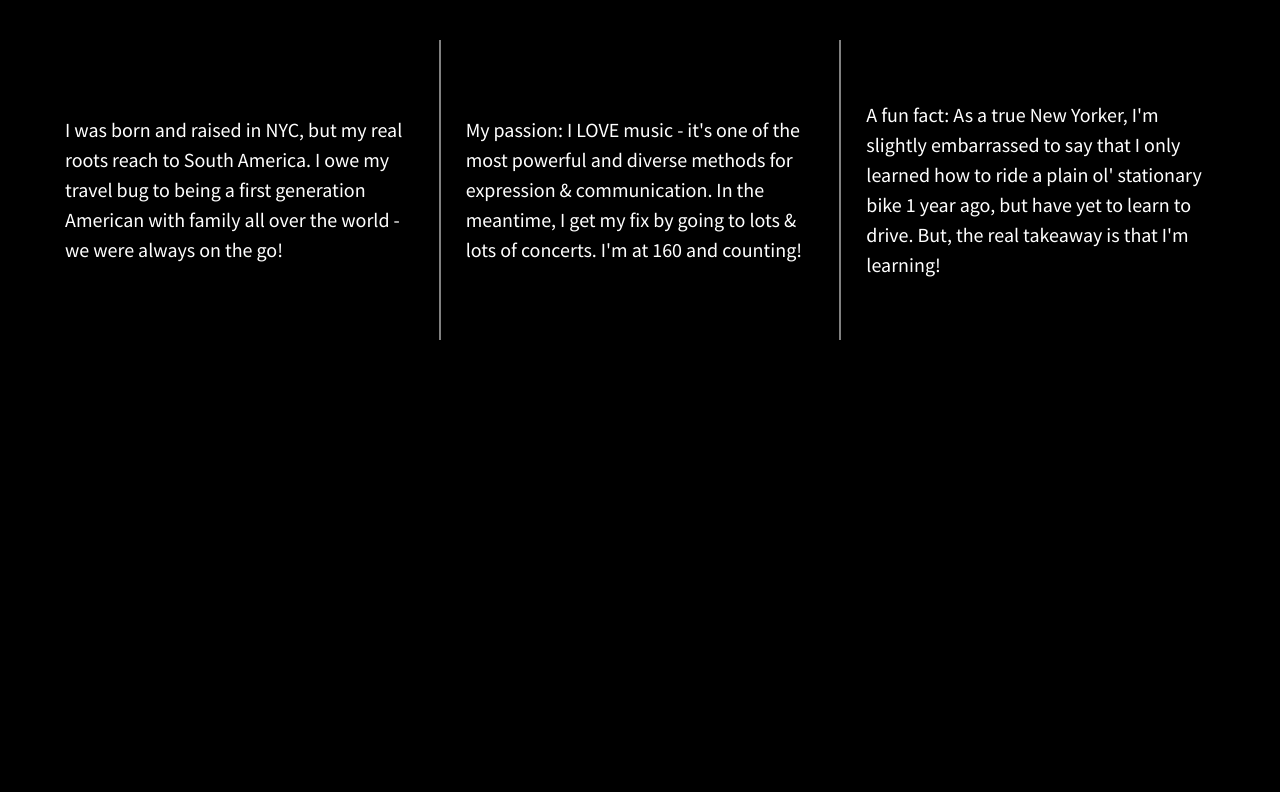
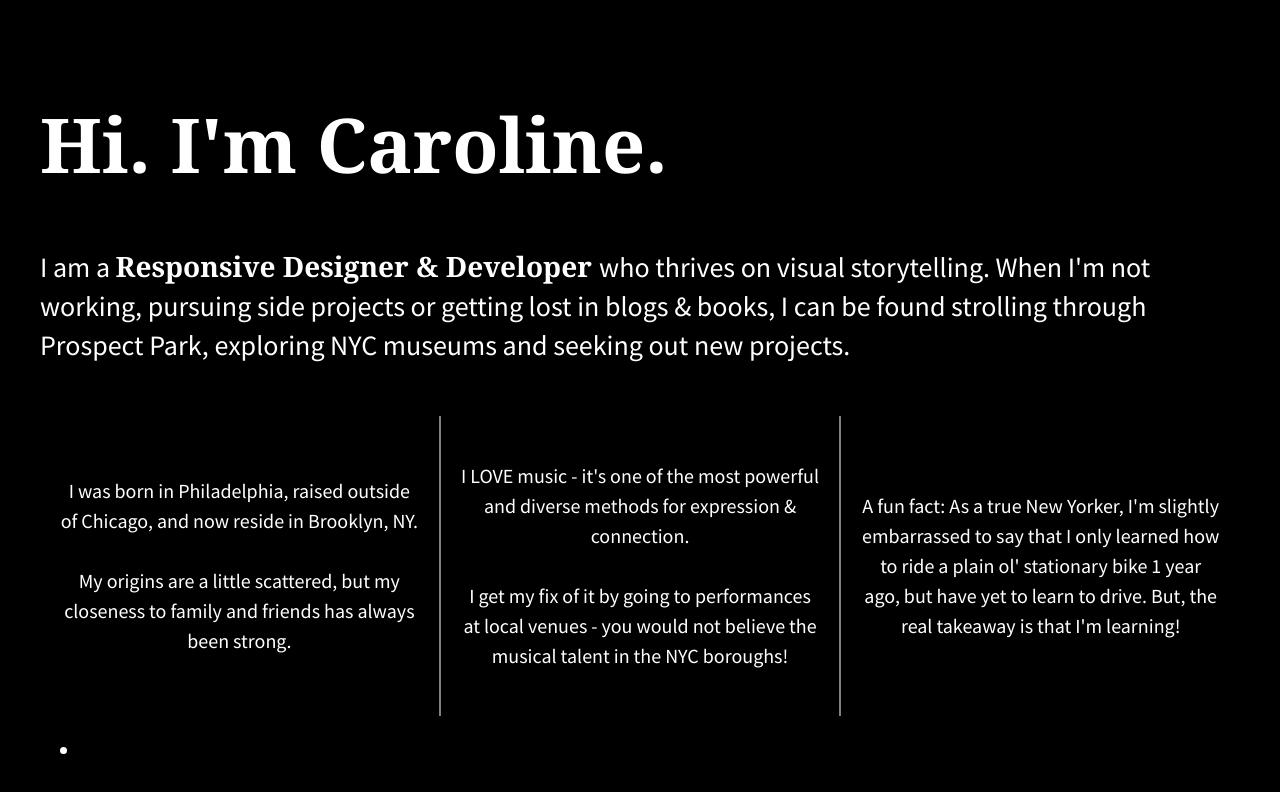
Before and after one commit to cgoing2215/flexbox-divs, a plain HTML site: page index.html in a window 1280 px wide. Drawn offline with nearby package versions, Linux system fonts and the light colour scheme.

Commit message:
Updated to Caroline info and added in header sections

```diff
--- a/css/main.css
+++ b/css/main.css
@@ -108,6 +108,44 @@ body {
   height: 100%;
 }
 
+h1{
+    color: white;
+    font-family:Cambria, Cochin, Georgia, Times, 'Times New Roman', serif;
+    font-size: 2.7em;
+}
+
+h2{
+    display: flex;
+    align-items: flex-start;
+    flex-flow: column wrap;
+}
+
+div{
+    color: white;
+    font-size: 1.4em;
+}
+
+.content-block{
+    margin: 0 0 50px 0;
+}
+
+.emphasized-text{
+    font-family:Georgia, 'Times New Roman', Times, serif
+}
+
+.header{
+    display: flex;
+
+}
+
+footer{
+    color: white;
+}
+
+ul{
+
+}
+
 .wrapper {
   /*add display:flex and set justify-content to space-between*/
   font-weight: 700;
@@ -121,10 +159,11 @@ body {
   line-height: 1.5em;
   font-size: 1em;
   font-weight: lighter;
+  text-align: center;
   background-color: black;
   height: 300px;
   width: 33.3%;
-  padding: 0 25px;
+  padding: 0 20px;
   display: flex;
   justify-content: center;
   align-items: center;
--- a/index.html
+++ b/index.html
@@ -20,17 +20,31 @@
         <!--[if lt IE 8]>
             <p class="browserupgrade">You are using an <strong>outdated</strong> browser. Please <a href="http://browsehappy.com/">upgrade your browser</a> to improve your experience.</p>
         <![endif]-->
+       <section class="Header">
+        <div>
+            <h1>Hi. I'm Caroline.</h1>
+        </div>
+        <div class="content-block">
+            <p>I am a <strong class="emphasized-text">Responsive Designer & Developer
+            </strong> who thrives on visual storytelling. When I'm not working,
+            pursuing side projects or getting lost in blogs & books, I can be found
+            strolling through Prospect Park, exploring NYC museums and seeking out
+            new projects. </p>
+        </div>
+       </section>
 
         <section class="wrapper">
             <div class="div-1">
-                I was born and raised in NYC, but my real roots reach to South America.
-                I owe my travel bug to being a first generation American with family
-                all over the world - we were always on the go!
+                <p>I was born in Philadelphia, raised outside of Chicago, and now reside
+                in Brooklyn, NY. <br> <br> My origins are a little scattered, but
+                my closeness to family and friends has always been strong.
+                </p>
             </div>
             <div class="div-2">
-                My passion: I LOVE music - it's one of the most powerful and diverse
-                methods for expression & communication. In the meantime, I get my fix
-                by going to lots & lots of concerts. I'm at 160 and counting!
+                I LOVE music - it's one of the most powerful and diverse
+                methods for expression & connection. <br><br>I get my fix of it
+                by going to performances at local venues - you would not believe the
+                musical talent in the NYC boroughs!
             </div>
             <div class="div-3">
                 A fun fact: As a true New Yorker, I'm slightly embarrassed to say
@@ -39,6 +53,12 @@
                 that I'm learning!
             </div>
         </section>
+
+        <footer>
+            <ul>
+                <li><a href="https://twitter.com" </li>
+            </ul>
+        </footer>
 
         <script src="https://ajax.googleapis.com/ajax/libs/jquery/1.11.3/jquery.min.js"></script>
         <script>window.jQuery || document.write('<script src="js/vendor/jquery-1.11.3.min.js"><\/script>')</script>
```
